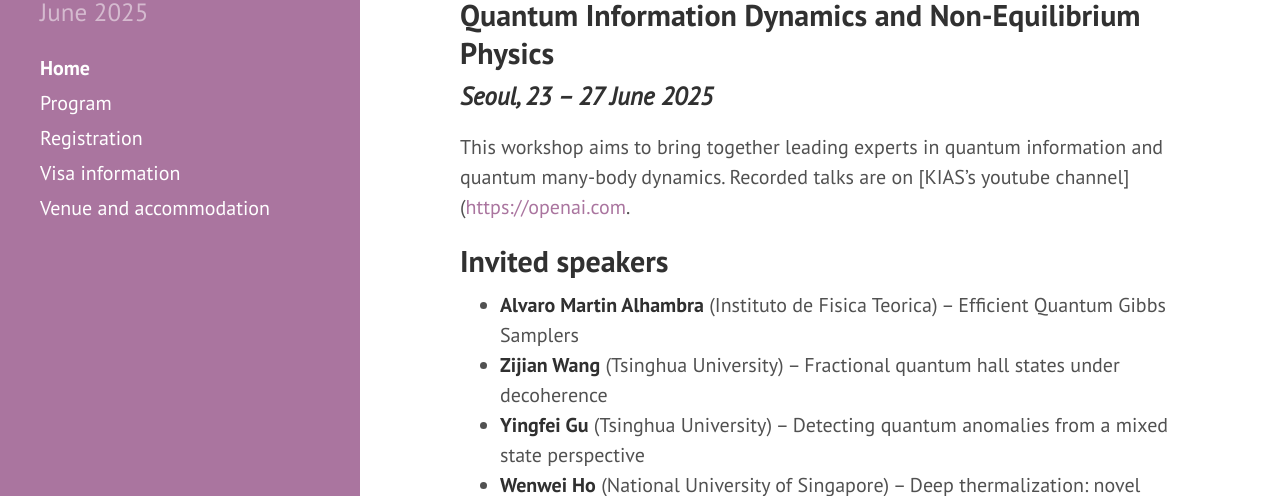
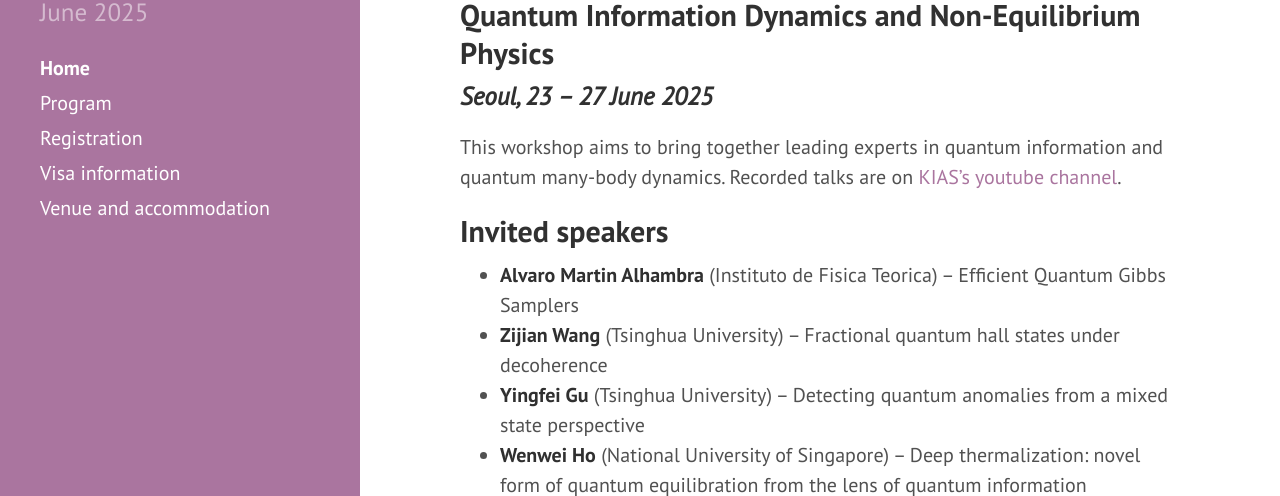
Before and after one commit to yeon-lee/yeon-lee.github.io, a Jekyll site: the page built from index.md, in a window 1280 px wide and 900 px high, cut to the strip 404-900 px from the top of the window. Built offline with Jekyll 4.4.1, drawn with Linux system fonts in a browser that asks for light colours; nearby versions of some CDN libraries; some of the changed lines change nothing that is shown.

Commit message:
Update index.md

```diff
--- a/index.md
+++ b/index.md
@@ -9,7 +9,7 @@
 ## Quantum Information Dynamics and Non-Equilibrium Physics
 <h3 class="lessspace"><em>Seoul, 23 &ndash; 27 June 2025</em></h3>
 
-This workshop aims to bring together leading experts in quantum information and quantum many-body dynamics. Recorded talks are on [KIAS's youtube channel]([https://openai.com](https://www.youtube.com/watch?v=70_k3pYAwuc&list=PLuRMKAkKTCDjTL8IZTkGwOP_xeC8b81vy).
+This workshop aims to bring together leading experts in quantum information and quantum many-body dynamics. Recorded talks are on [KIAS's youtube channel](https://www.youtube.com/watch?v=70_k3pYAwuc&list=PLuRMKAkKTCDjTL8IZTkGwOP_xeC8b81vy).
 
 
 ## Invited speakers
```
